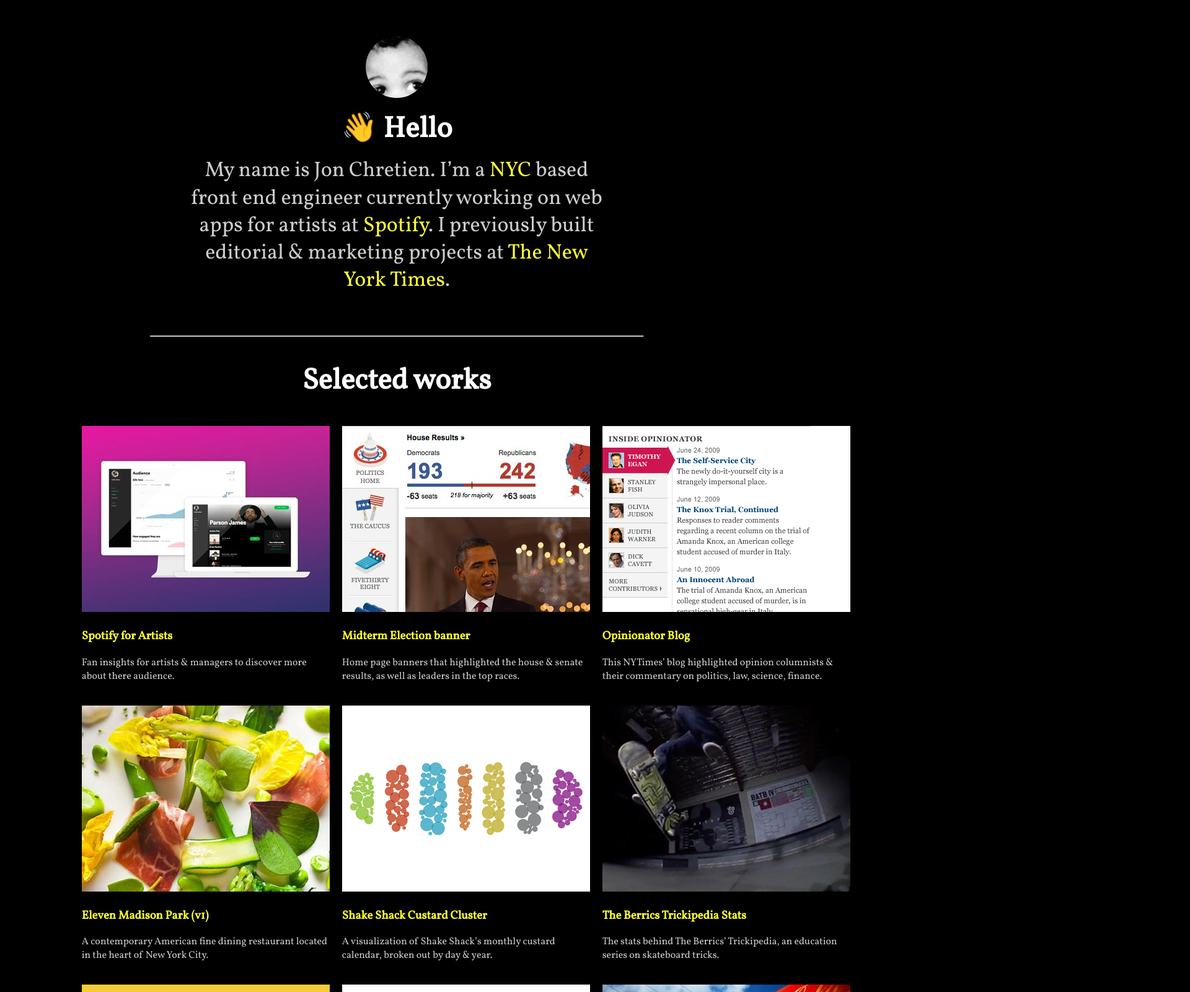
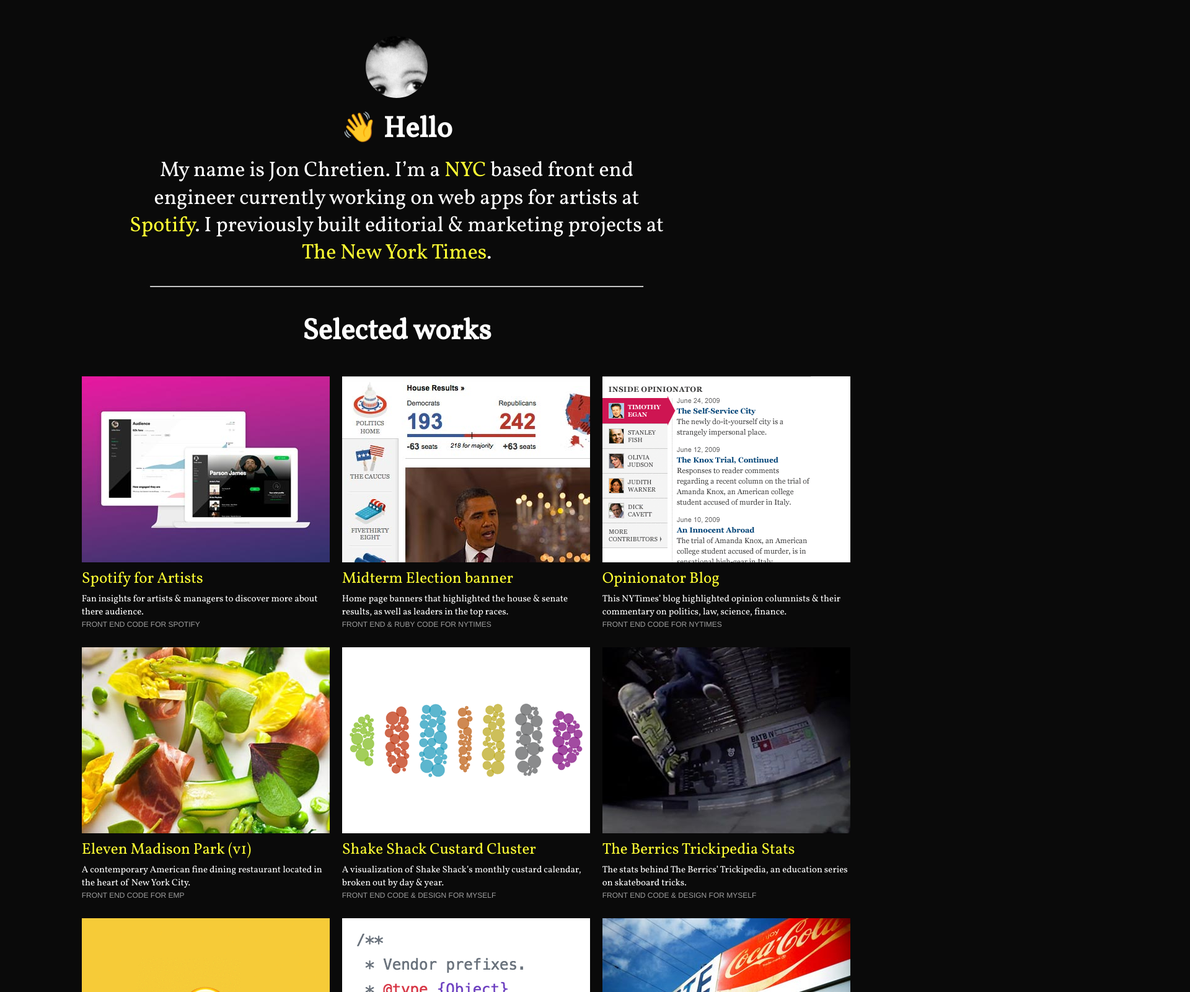
Before and after one commit to nkamish/john_chretein, a plain HTML site: page index.html in a window 1280 px wide. Shown: the top 1600 px of the page at 62% size, 1920 px wide, since content can reach past the window. Drawn offline with Linux system fonts and the light colour scheme; a script that the page names is missing.

Commit message:
updated listening grid layout

```diff
--- a/css/styles.css
+++ b/css/styles.css
@@ -1,7 +1,7 @@
 /* style sheet for website */
 
 body {
-    background-color: black;
+    background-color: #0a0a0a;
     color: #ccc;
     font-family: 'Vollkorn', serif;
 }
@@ -22,9 +22,26 @@
     color: white;
 }
 
+h3 {
+    font-family: 'Vollkorn', serif;
+    font-weight: normal;
+    font-size: 25px;
+    margin-top: 2px;
+    margin-bottom: -10px;
+}
+
 p {
     font-family: 'Vollkorn', serif;
-    color: #ccc;
+    font-size: 15px;
+    color: #fff;
+    margin-bottom: -10px;
+}
+
+.endcode {
+    font-size: 12px;
+    font-family: Helvetica Neue,Helvetica,Arial,sans-serif;
+    color: #9e9e9e;
+    margin-bottom: 10px;
 }
 
 a {
@@ -48,8 +65,8 @@
         font-weight: 400;
         line-height: 1.3;
         padding: 32px;
-        margin-left: 150px;
-        margin-right: 150px;
+        margin-left: 50px;
+        margin-right: 50px;
         margin-top: -2px;
         border-bottom: 1px;
 
@@ -111,7 +128,9 @@
 
     .listening {
         display: grid;
-        grid-template-columns: repeat(4, 1fr);
+        /* grid-template-columns: repeat(4, 1fr); */
+        grid-template-rows: 1fr;
+        grid-template-columns: 1fr 1fr 1fr 1fr;
         grid-gap: 20px;
     }
 /* grid for selected works ends here */
--- a/index.html
+++ b/index.html
@@ -38,6 +38,7 @@
                     <h3>Spotify for Artists</h3>
 
                         <p>Fan insights for artists & managers to discover more about there audience.</p>
+                        <p class="endcode">FRONT END CODE FOR SPOTIFY</p>
                     </a>
                 </div>
                 <div class="item2">
@@ -47,6 +48,7 @@
                         <h3>Midterm Election banner</h3>
 
                         <p>Home page banners that highlighted the house & senate results, as well as leaders in the top races.</p>
+                        <p class="endcode">FRONT END & RUBY CODE FOR NYTIMES</p>
                     </a>
                 </div>
                 <div class="item3">
@@ -56,6 +58,7 @@
                         <h3>Opinionator Blog</h3>
 
                         <p>This NYTimes’ blog highlighted opinion columnists & their commentary on politics, law, science, finance.</p>
+                        <p class="endcode">FRONT END CODE FOR NYTIMES</p>
                     </a>
                 </div>
                 <div class="item4">
@@ -65,6 +68,7 @@
                         <h3>Eleven Madison Park (v1)</h3>
 
                         <p>A contemporary American fine dining restaurant located in the heart of New York City.</p>
+                        <p class="endcode">FRONT END CODE FOR EMP</p>
                     </a>
                 </div>
                 <div class="item5">
@@ -74,6 +78,7 @@
                         <h3>Shake Shack Custard Cluster</h3>
 
                         <p>A visualization of Shake Shack’s monthly custard calendar, broken out by day & year.</p>
+                        <p class="endcode">FRONT END CODE & DESIGN FOR MYSELF</p>
                     </a>
                 </div>
                 <div class="item6">
@@ -83,6 +88,7 @@
                         <h3>The Berrics Trickipedia Stats</h3>
 
                         <p>The stats behind The Berrics’ Trickipedia, an education series on skateboard tricks.</p>
+                        <p class="endcode">FRONT END CODE & DESIGN FOR MYSELF</p>
                     </a>
                 </div>
                 <div class="item7">
@@ -92,6 +98,7 @@
                         <h3>Hungry city explorer</h3>
 
                         <p>Articles from the NYTimes’ Hungry City series, grouped by borough.</p>
+                        <p class="endcode">FRONT END CODE, PYTHON, & DESIGN FOR MYSELF</p>
                     </a>
                 </div>
                 <div class="item8">
@@ -100,6 +107,7 @@
                         <h3><a href="https://github.com/jonchretien/infinite-carousel" target="_blank">Infinite Carousel</a></h3>
 
                         <p>A timed infinite carousel that uses vanilla JavaScript & CSS animations.</p>
+                        <p class="endcode">FRONT END CODE FOR MYSELF</p>
                 </div>
                 <div class="item item9">
                     <img src="img/holga.jpg" alt="">
@@ -107,6 +115,7 @@
                     <h3><a href="" target="_blank">The Hogla Project</a></h3>
 
                     <p>Drag & drop an image into your browser and apply a Holga-like filter.</p>
+                    <p class="endcode">FRONT END CODE & DESIGN FOR MYSELF</p>
                 </div>
 
 
@@ -158,25 +167,25 @@
         <div class="container3">
             <div class="listening">
                 <div class="items">
-                    <img src="img/jorjasmith.jpg" alt="">
+                    <img src="img/jorjasmith.jpg" alt="" width="300px" height="300px">
 
                     <h4><a>Lost & Found</a></h4>
                     <h4>Jorja Smith</h4>
                 </div>
                 <div class="items">
-                    <img src="img/plane.jpg" alt="">
+                    <img src="img/plane.jpg" alt=" "width="300px" height="300px">
 
                     <h4><a>Spotify Singles</a></h4>
                     <h4>Khruangbin</h4>
                 </div>
                 <div class="items">
-                    <img src="img/faces.jpg" alt="">
+                    <img src="img/faces.jpg" alt="" width="300px" height="300px">
 
                     <h4><a>Geography</a></h4>
                     <h4>Tom Misch</h4>
                 </div>
                 <div class="items">
-                    <img src="img/teen.jpg" alt="">
+                    <img src="img/teen.jpg" alt="" width="300px" height="300px">
 
                     <h4><a>American Teen</a></h4>
                     <h4>khalid</h4>
```
